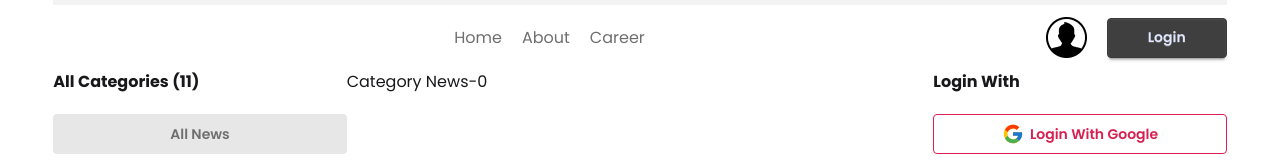
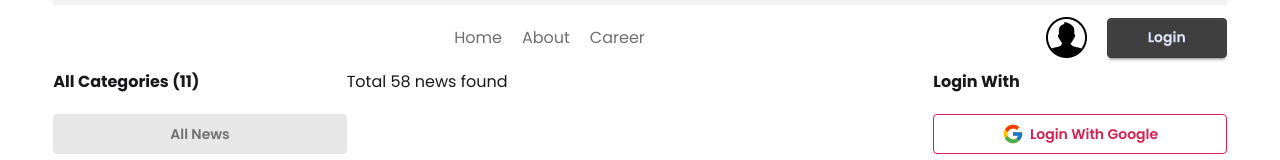
Before and after one commit to shompaaa/dragon-news, a React (Vite) app: page /category/0 in a window 1280 px wide. Shown: the part 201-361 px from the top of the page. Built offline with nearby package versions, Linux system fonts and the light colour scheme.

Commit message:
Load News Data & Filter News Data based on Category

```diff
--- a/src/pages/CategoryNews/CategoryNews.jsx
+++ b/src/pages/CategoryNews/CategoryNews.jsx
@@ -1,11 +1,34 @@
-import React from 'react';
-import { useParams } from 'react-router';
+import React, { useEffect, useState } from 'react';
+import { useLoaderData, useParams } from 'react-router';
 
 const CategoryNews = () => {
     const {id} = useParams()
+    const allNews = useLoaderData()
+
+    const [categoryNews, setCategoryNews] = useState([])
+
+    useEffect(()=>{
+        if(id == '0'){
+            // eslint-disable-next-line react-hooks/set-state-in-effect
+            setCategoryNews(allNews)
+            return;
+        }
+        else if(id =='1'){
+
+            const filteredNews = allNews.filter(news => news.others.is_today_pick == true)
+            setCategoryNews(filteredNews)
+        }
+        else{
+            const filteredNews = allNews.filter(news => news.category_id == id)
+                setCategoryNews(filteredNews)
+
+        }
+    },[allNews, id])
+
     return (
         <div>
-            <h1>Category News-{id}</h1>
+
+            <h1>Total {categoryNews.length} news found</h1>
         </div>
     );
 };
--- a/src/routes/Routes/Routes.jsx
+++ b/src/routes/Routes/Routes.jsx
@@ -14,7 +14,8 @@ export const router = createBrowserRouter([
             },
             {
                 path: '/category/:id',
-                element: <CategoryNews></CategoryNews>
+                element: <CategoryNews></CategoryNews>,
+                loader: ()=>fetch('/news.json')
             }
         ]
     },
```
